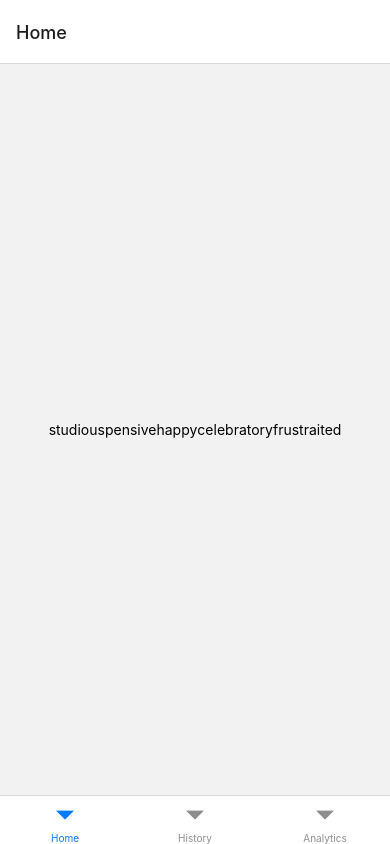
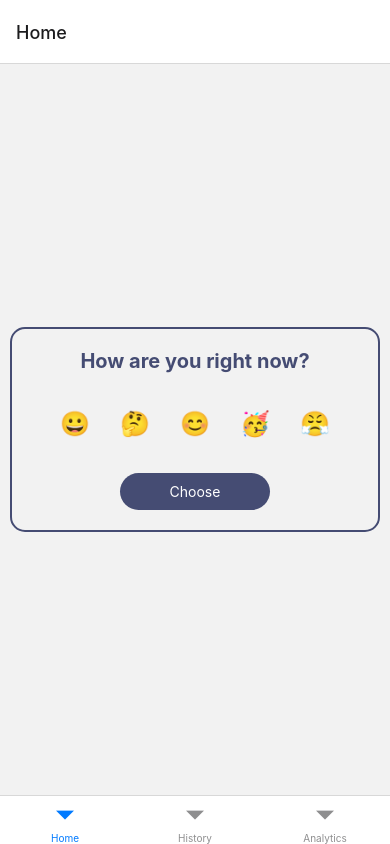
Before and after one commit to Violetta1911/MoodApp, a React Native app: screen / in a window 390 px wide. Built offline with nearby package versions, Linux system fonts and the light colour scheme.

Commit message:
added mood options

```diff
--- a/index.js
+++ b/index.js
@@ -2,8 +2,8 @@
  * @format
  */
 
-import {AppRegistry} from 'react-native';
-import {App} from './src/App';
-import {name as appName} from './app.json';
+import { AppRegistry } from 'react-native';
+import { App } from './src/App';
+import { name as appName } from './app.json';
 
 AppRegistry.registerComponent(appName, () => App);
--- /dev/null
+++ b/src/components/Buttons.tsx
@@ -0,0 +1,22 @@
+import React from "react";
+import { Pressable, StyleSheet, Text } from "react-native";
+import { Colors } from "../constants";
+
+export const Button: React.FC = () =>{
+    return  <Pressable style = {styles.button} onPress={()=>{}}><Text style = {styles.buttonText}>Choose</Text></Pressable>
+}
+
+const styles = StyleSheet.create({
+    button:{
+        width: 150,
+        paddingHorizontal: 20,
+        paddingVertical: 10,
+        borderRadius: 20,
+        backgroundColor: Colors.purple
+    },
+    buttonText: {
+        color: Colors.white,
+        textAlign: 'center',
+
+    }
+})
--- a/src/components/MoodPicker.tsx
+++ b/src/components/MoodPicker.tsx
@@ -1,27 +1,84 @@
-import React from "react";
-import { StyleSheet, Text, View } from "react-native";
+import React, {useState} from "react";
+import { Pressable, StyleSheet, Text, View } from "react-native";
+import { Colors } from "../constants";
+import { MoodOptionType } from "../types";
+import { Button } from "./Buttons";
 
-const moodOptions = [
-    {emoji: '', description: 'studious'},
-    {emoji: '', description: 'pensive'},
-    {emoji: '', description: 'happy'},
-    {emoji: '', description: 'celebratory'},
-    {emoji: '', description: 'frustraited'},
+const moodOptions: MoodOptionType[]  = [
+    {emoji: '😀', description: 'studious'},
+    {emoji: '🤔', description: 'pensive'},
+    {emoji: '😊', description: 'happy'},
+    {emoji: '🥳', description: 'celebratory'},
+    {emoji: '😤', description: 'frustraited'},
 
 ];
 
 export const MoodPicker: React.FC = ()=>{
+    const [selectedMood, setSelectedMood]=React.useState<MoodOptionType>()
     return(
-        <View style={styles.container}>
-            {moodOptions.map((option, i) => <Text key={i}>{option.description}</Text>)}
-        </View>
+       <View style = {styles.container}>
+            <Text style = {styles.header}>How are you right now?</Text>
+            <View style={styles.moodOptions}>
+                {moodOptions.map((option, i) => <View style = {{alignItems: 'center'}}>
+                    <Pressable
+                     key={i}
+                     style = {[styles.moodOption, selectedMood?.emoji===option.emoji && styles.selectedMoodOption]}
+                     onPress={()=> setSelectedMood(option)}
+                    >
+                    <Text style = {styles.emoji}>{option.emoji}</Text>
+                    </Pressable>
+                {selectedMood?.description === option.description && <Text style = {styles.descriptionText}>{option.description}</Text>}
+            </View>
+                )}
+            </View>
+           <Button/>
+       </View>
     )
 }
 
 const styles = StyleSheet.create({
     container: {
+        marginHorizontal: 10,
+        paddingVertical: 20,
+        borderColor: Colors.purple,
+        borderWidth: 2,
+        borderRadius: 15,
+        alignItems: 'center',
+        },
+
+    header: {
+        textAlign: 'center',
+        fontSize: 20,
+        fontWeight: 'bold',
+        color: Colors.purple,
+     },
+
+    moodOptions: {
         flexDirection: "row",
-        alignSelf: 'center',
-        justifyContent: 'space-between'
+        justifyContent: 'space-around',
+        marginVertical: 20,
+    },
+
+    moodOption:{
+        width: 60,
+        height: 60,
+        borderRadius: 30,
+        justifyContent: 'center',
+        alignItems: 'center',
+
+    },
+    selectedMoodOption:{
+        borderColor: Colors.white,
+        borderWidth: 2,
+        backgroundColor: Colors.purple
+    },
+    emoji:{
+        fontSize: 24
+    },
+    descriptionText:{
+        fontWeight: 'bold',
+        fontSize: 10,
+        color: Colors.purple
+
     }
 })
--- /dev/null
+++ b/src/constants.ts
@@ -0,0 +1,4 @@
+export const Colors = {
+    purple:'#454C73',
+    white: '#fff'
+}
--- /dev/null
+++ b/src/types.ts
@@ -0,0 +1,4 @@
+export type MoodOptionType = {
+    emoji: string,
+    description: string
+}
```
